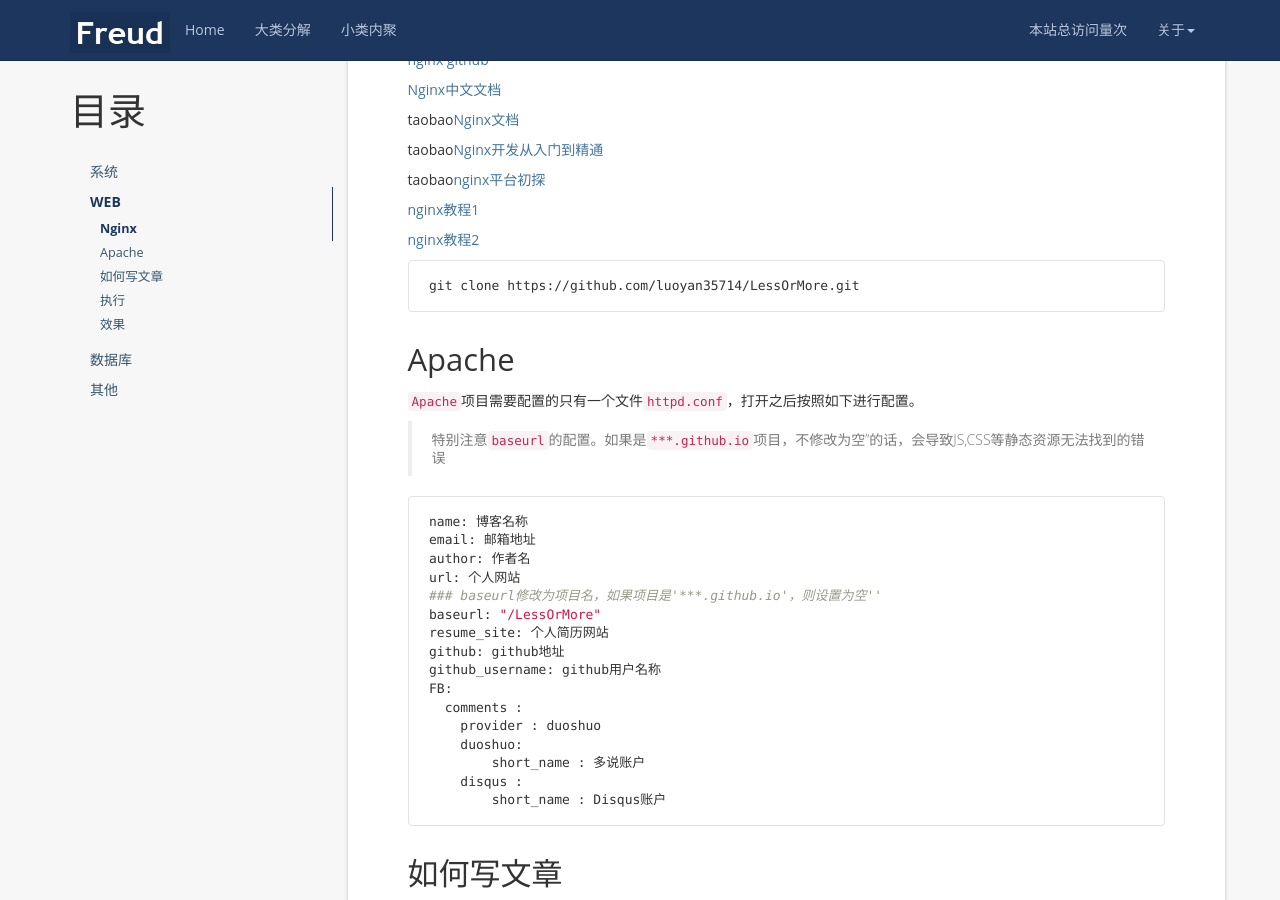
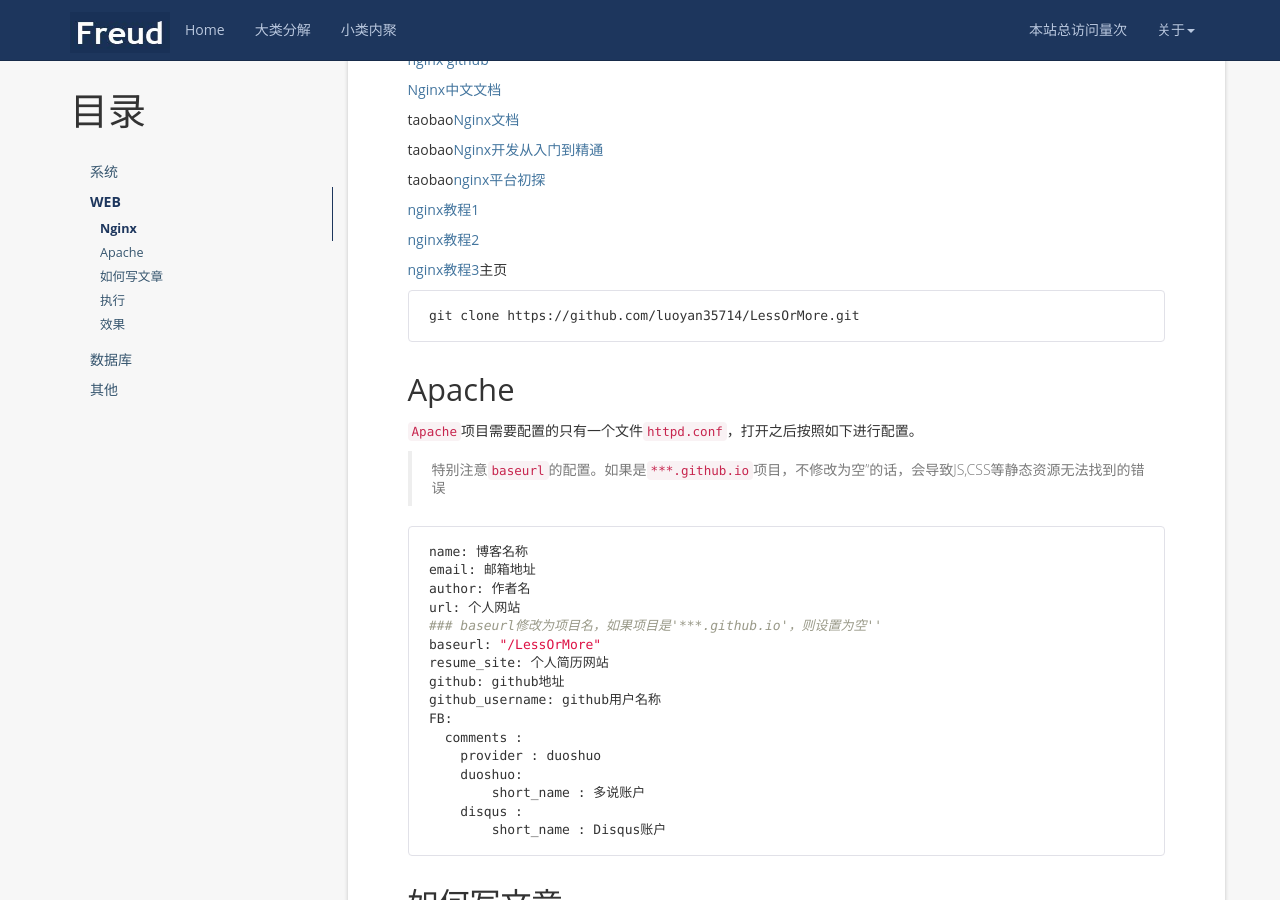
Before and after one commit to huanghfGZ/huanghfGZ.github.io, a Jekyll site: the page built from _posts/2018-12-09-some-useful-website.md, in a window 1280 px wide and 900 px high, scrolled down 822 px. Built offline with Jekyll 4.4.1, drawn with Linux system fonts in a browser that asks for light colours; nearby versions of some CDN libraries; a script that is not in the unit is left out; comment, search, counter and statistics services are not loaded.

Commit message:
添加nginx网址

````diff
--- a/_posts/2018-12-09-some-useful-website.md
+++ b/_posts/2018-12-09-some-useful-website.md
@@ -43,6 +43,9 @@ taobao[nginx平台初探](http://tengine.taobao.org/book/chapter_02.html)
 [nginx教程1](https://www.yiibai.com/nginx/beginners_guide.html)
 
 [nginx教程2](http://openresty.org/download/agentzh-nginx-tutorials-zhcn.html)
+
+[nginx教程3](https://www.jb51.net/list/list_226_1.htm)主页
+
 
 
 ```bash
````
